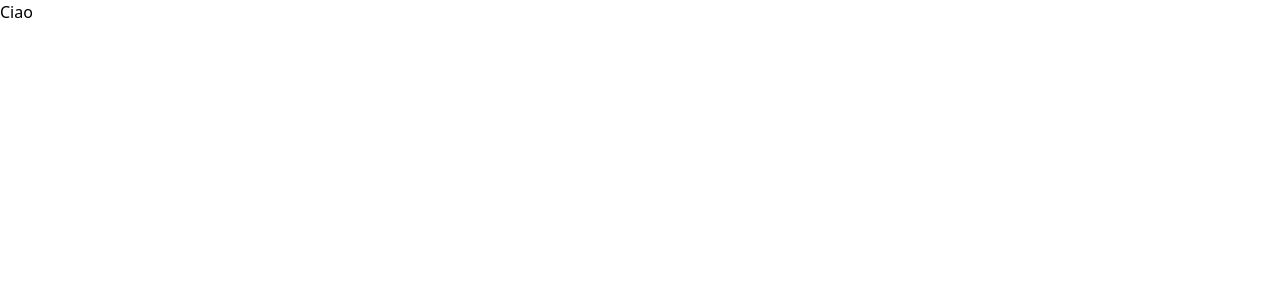
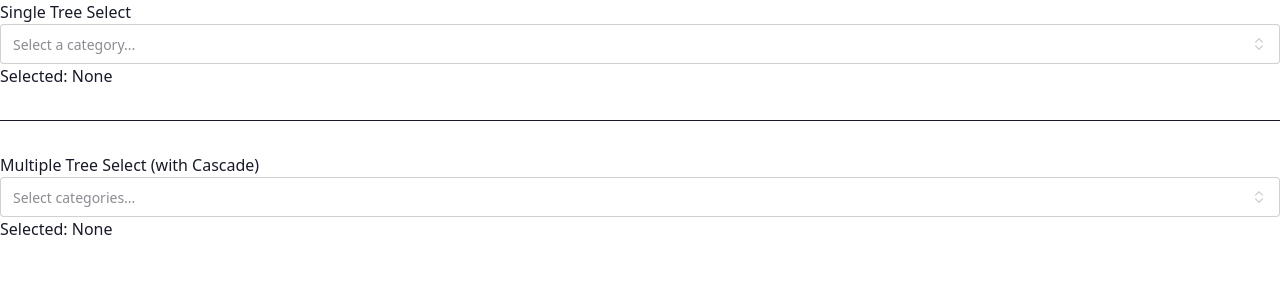
Before and after one commit to Damix48/svelte-daisy, a SvelteKit app: page / in a window 1280 px wide. Shown: the top 300 px of the page. Built offline with nearby package versions, Linux system fonts and the light colour scheme.

Commit message:
treeselect examples

```diff
--- a/src/routes/+layout.svelte
+++ b/src/routes/+layout.svelte
@@ -1,5 +1,6 @@
 <script lang="ts">
   import "../lib/styles.css";
+  import "../app.css";
 
   let { children } = $props();
 </script>
--- a/src/routes/+page.svelte
+++ b/src/routes/+page.svelte
@@ -1 +1,57 @@
-<p>Ciao</p>
+<script lang="ts">
+  import TreeSelect from "$lib/TreeSelect/TreeSelect.svelte";
+
+  interface Category {
+    id: string;
+    name: string;
+    children?: Category[];
+  }
+
+  const categories: Category[] = [
+    {
+      id: "1",
+      name: "Electronics",
+      children: [
+        { id: "1-1", name: "Phones" },
+        {
+          id: "1-2",
+          name: "Laptops",
+          children: [
+            { id: "1-2-1", name: "Gaming Laptops" },
+            { id: "1-2-2", name: "Business Laptops" }
+          ]
+        }
+      ]
+    },
+    {
+      id: "2",
+      name: "Books",
+      children: [
+        { id: "2-1", name: "Fiction" },
+        { id: "2-2", name: "Non-Fiction" }
+      ]
+    },
+    { id: "3", name: "Clothing" }
+  ];
+
+  let selectedCategory: Category | undefined = $state(undefined);
+  let selectedCategories: Category[] = $state([]);
+</script>
+
+<h2>Single Tree Select</h2>
+<TreeSelect items={categories} bind:selectedItem={selectedCategory} itemToString={(item) => item.name} itemToId={(item) => item.id} placeholder="Select a category..." />
+<p>Selected: {selectedCategory?.name ?? "None"}</p>
+
+<hr class="my-8" />
+
+<h2>Multiple Tree Select (with Cascade)</h2>
+<TreeSelect
+  type="multiple"
+  cascadeSelection={true}
+  items={categories}
+  bind:selectedItems={selectedCategories}
+  itemToString={(item) => item.name}
+  itemToId={(item) => item.id}
+  placeholder="Select categories..."
+/>
+<p>Selected: {selectedCategories.map((c) => c.name).join(", ") || "None"}</p>
```
